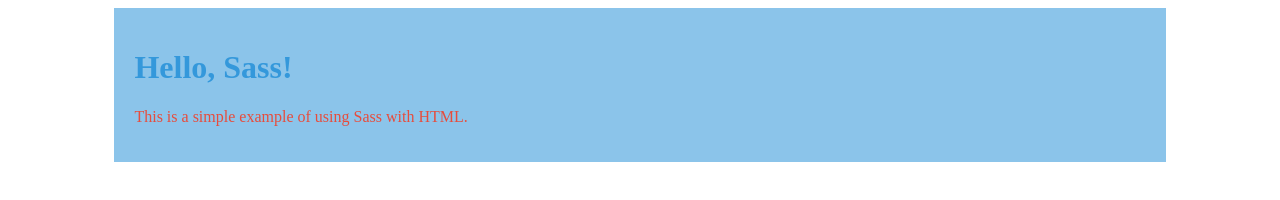
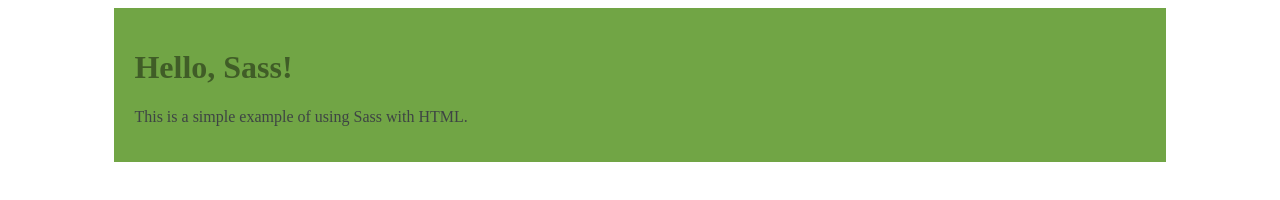
Before and after one commit to jhordyess/vanilla-sass-boilerplate, a website built with Vite: page index.html in a window 1280 px wide. Built offline with nearby package versions, Linux system fonts and the light colour scheme.

Commit message:
Updated code - Updated gitignore - Changed "div" tag to "main" - Updated style

```diff
--- a/index.html
+++ b/index.html
@@ -7,9 +7,9 @@
     <script type="module" src="main.js" defer></script>
   </head>
   <body>
-    <div class="container">
+    <main class="container">
       <h1>Hello, Sass!</h1>
       <p>This is a simple example of using Sass with HTML.</p>
-    </div>
+    </main>
   </body>
 </html>
--- a/style.scss
+++ b/style.scss
@@ -1,7 +1,7 @@
-$primary-color: #3498db;
-$secondary-color: #e74c3c;
+$primary-color: #405d27;
+$secondary-color: #3e4444;
 
-.container {
+main.container {
   width: 80%;
   margin: 0 auto;
   padding: 20px;
```
Also changed, not shown: 1 other file.
